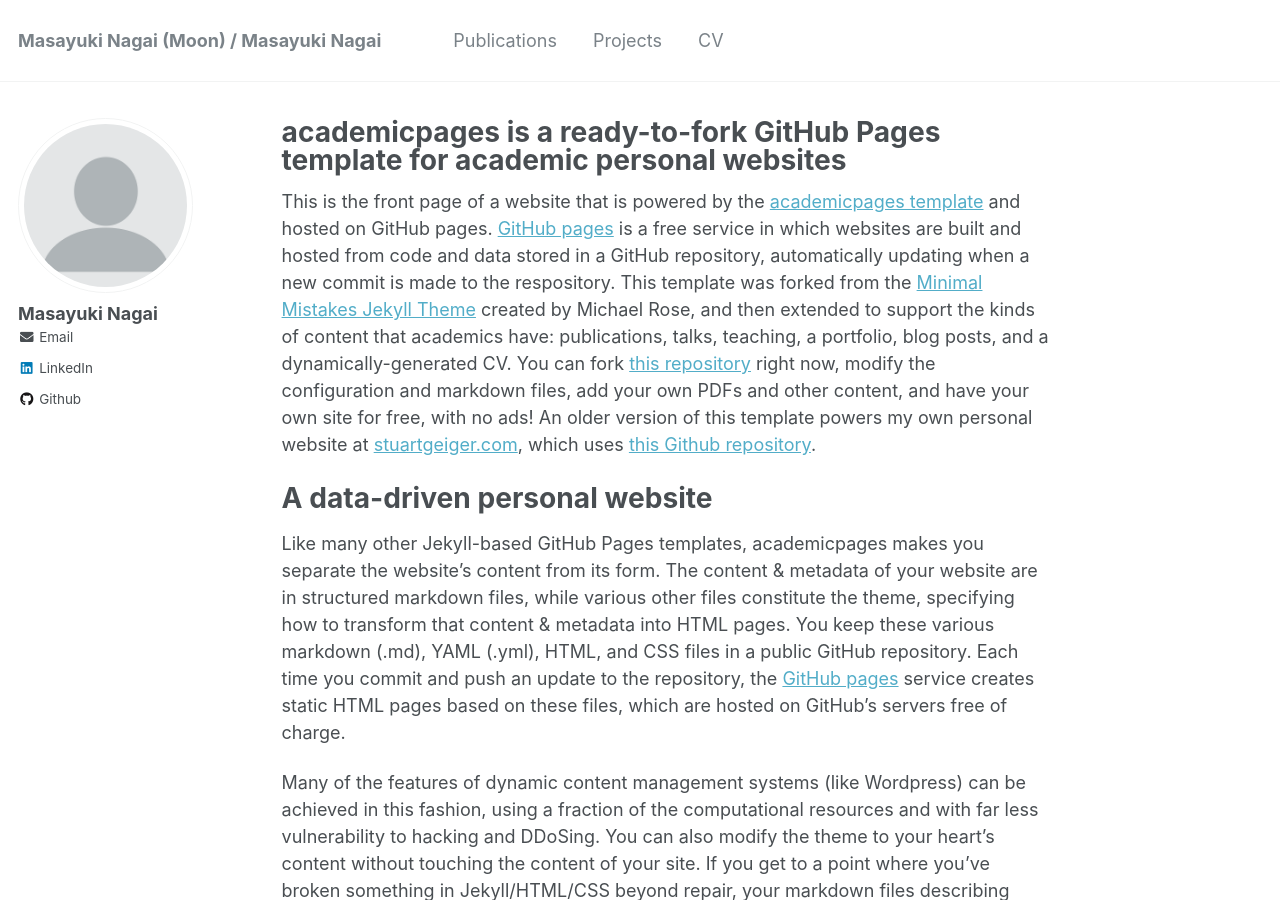
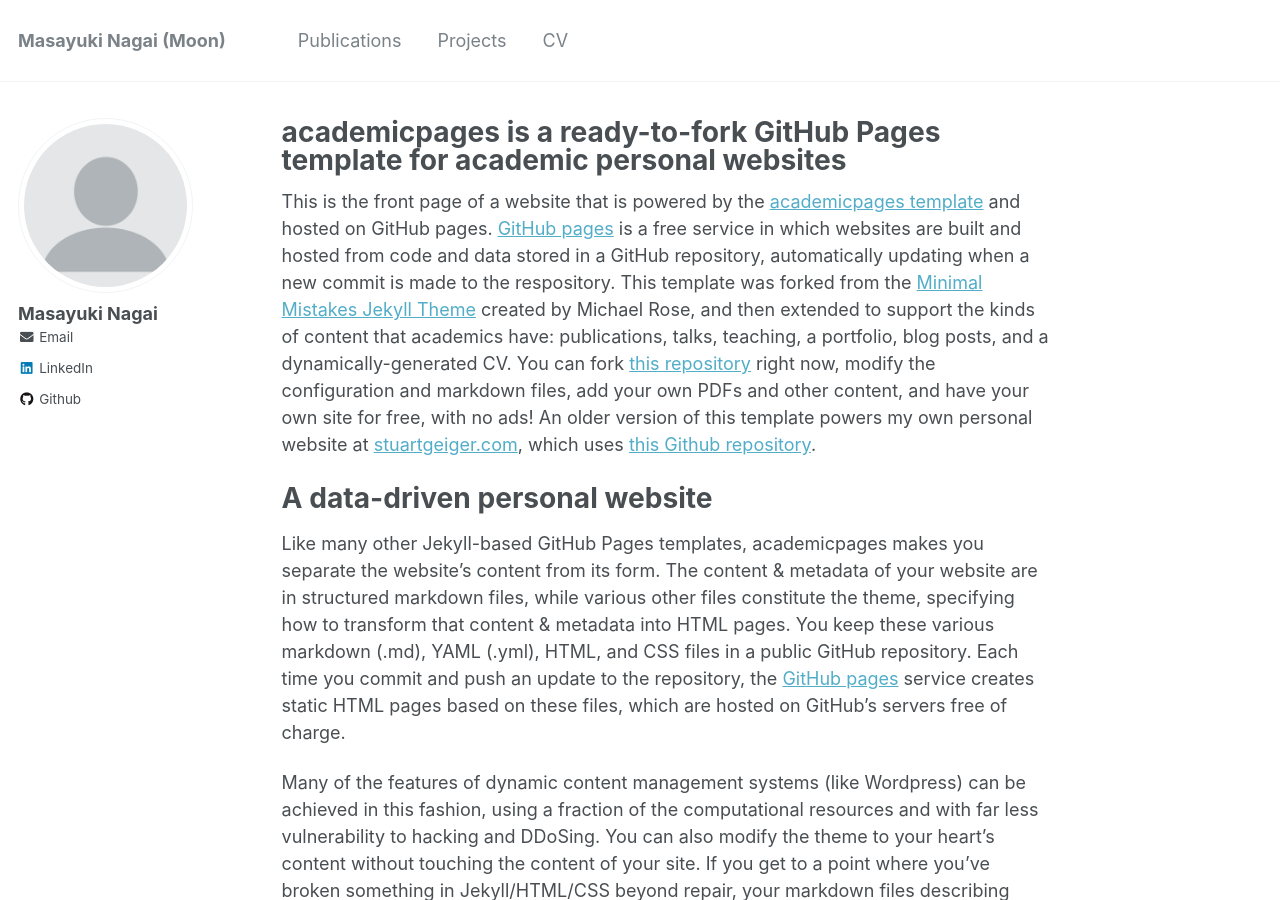
Before and after one commit to MasayukiNagai/MasayukiNagai.github.io, a Jekyll site: the page built from _pages/about.md, in a window 1280 px wide and 900 px high. Built offline with Jekyll 4.4.1, drawn with Linux system fonts in a browser that asks for light colours; part of the change alters nothing that is shown.

Commit message:
Update _config.yml

```diff
--- a/_config.yml
+++ b/_config.yml
@@ -7,7 +7,7 @@
 
 # Site Settings
 locale                   : "en-US"
-title                    : "Masayuki Nagai (Moon) / Masayuki Nagai"
+title                    : "Masayuki Nagai (Moon)"
 title_separator          : "-"
 name                     : &name "Masayuki Nagai"
 description              : &description "personal description"
@@ -209,15 +209,15 @@ defaults:
     values:
       layout: single
       author_profile: true
-  # _teaching
-  - scope:
-      path: ""
-      type: teaching
-    values:
-      layout: single
-      author_profile: true
-      share: true
-      comments: true
+  # # _teaching
+  # - scope:
+  #     path: ""
+  #     type: teaching
+  #   values:
+  #     layout: single
+  #     author_profile: true
+  #     share: true
+  #     comments: true
   # _publications
   - scope:
       path: ""
@@ -227,23 +227,23 @@ defaults:
       author_profile: true
       share: true
       comments: true
-  # _portfolio
+  # _projects
   - scope:
       path: ""
-      type: portfolio
+      type: projects
     values:
       layout: single
       author_profile: true
       share: true
       comment: true
-  # _talks
-  - scope:
-      path: ""
-      type: talks
-    values:
-      layout: talk
-      author_profile: true
-      share: true
+  # # _talks
+  # - scope:
+  #     path: ""
+  #     type: talks
+  #   values:
+  #     layout: talk
+  #     author_profile: true
+  #     share: true
 
 # Sass/SCSS
 sass:
```
